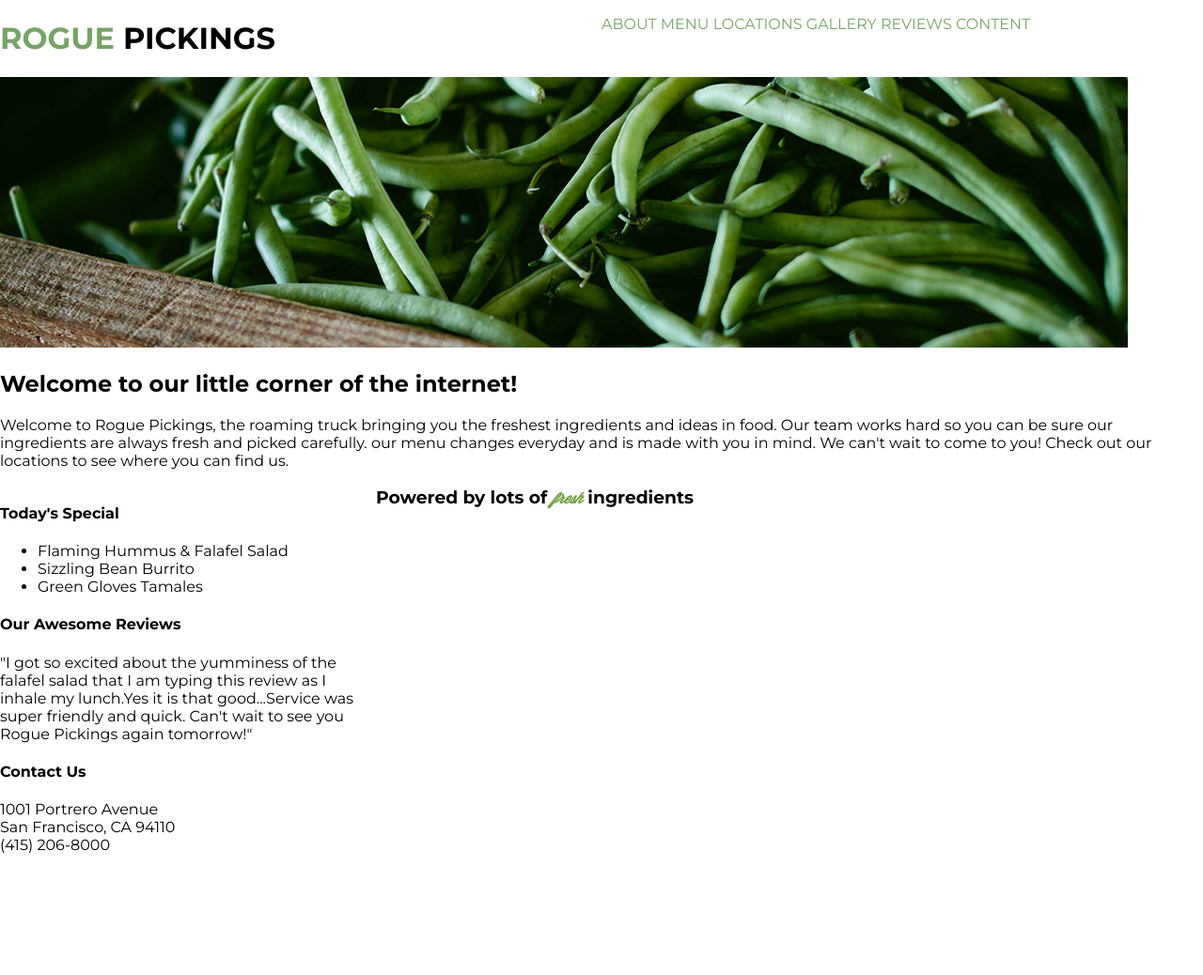
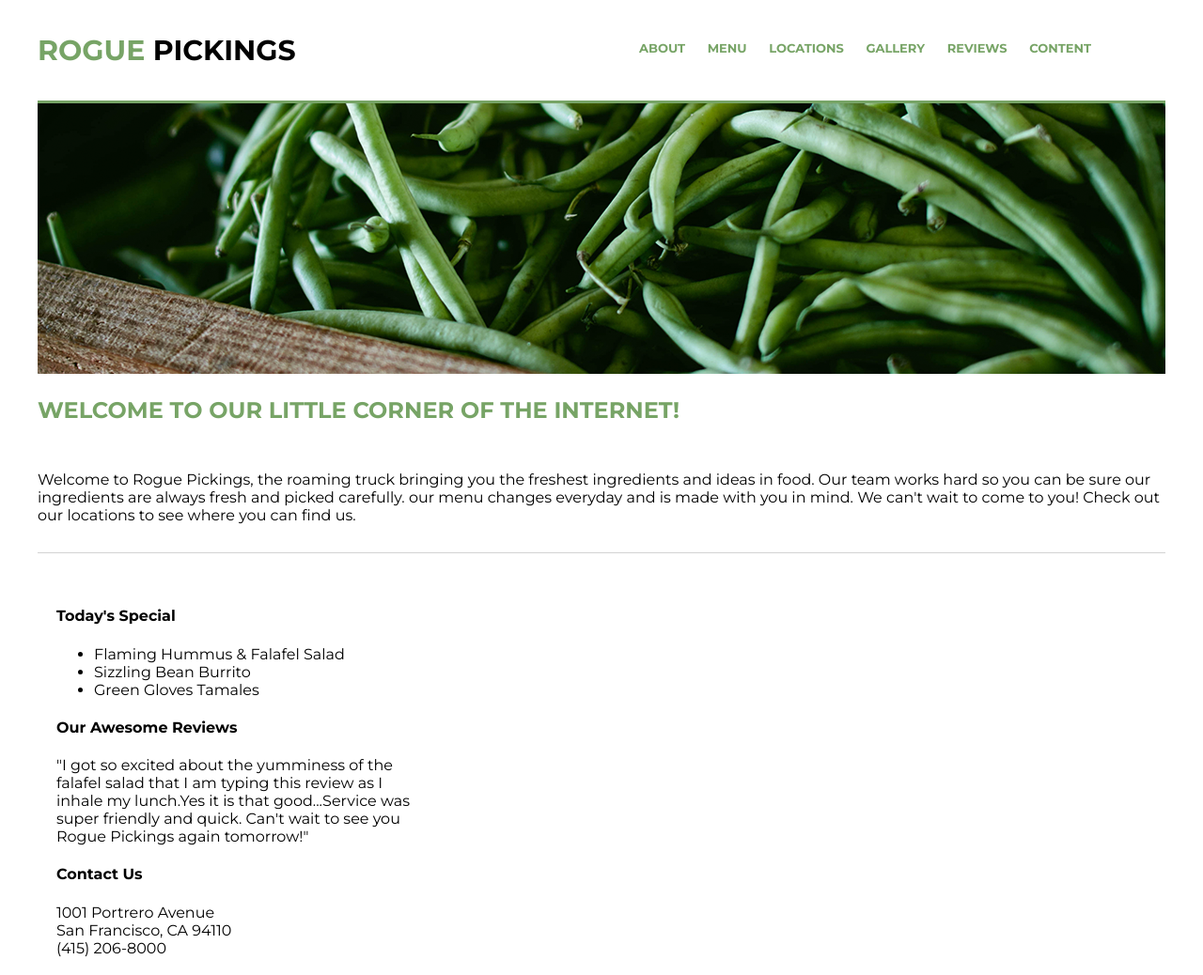
Before and after one commit to lukasvezina/101-rogue-pickings, a plain HTML site: page index.html in a window 1280 px wide. Shown: the top 1038 px of the page at 94% size. Before the commit the page ends 925 px from the top, so only its background shows below. Drawn offline with Linux system fonts and the light colour scheme.

Commit message:
Add files via upload

```diff
--- a/css/main.css
+++ b/css/main.css
@@ -7,6 +7,12 @@ body{
   font-family: 'WisdomScript';
   src: url('../font/WisdomScript.otf') format('opentype');
 }
+
+.container{
+    margin: auto;
+    max-width: 1200px;
+}
+
 /***Grid***/
 .full-width{
   width: 1200px;
@@ -19,32 +25,59 @@ body{
 
 .third-width{
   float: left;
+  margin: 20px;
   width: 400px;
 }
 /***Header Section***/
 h1{
+  color: black;
+  font-size: 30px;
   text-transform: uppercase;
+  padding: 15px 0px;
 }
 
 header span{
   color: #77a466
 }
 
+.navbar{
+    padding: 25px 0px;
+}
+
 .navbar li{
   display: inline;
+  font-size: 13px;
+  font-weight: bold;
   text-align: right;
   text-transform: uppercase;
+  word-spacing: 20px;
 }
 
 .navbar a{
   color: #77a466;
+  text-align: right;
   text-decoration: none;
 }
+
+.hero-image{
+  border-top: 3px solid #77a466;
+}
 /***Main Section***/
-p{
+h2{
+  color: #77a466;
+  text-transform: uppercase;
+}
 
+#about p{
+  font-weight: 18px;
+  padding: 30px 0px;
+  border-bottom: 1px solid lightgrey;
 }
 /***Footer Section***/
+footer{
+  clear: both;
+}
+
 em{
   font-family: 'WisdomScript';
   font-size: 16px;
--- a/index.html
+++ b/index.html
@@ -34,18 +34,18 @@
               <li>
                 <a href="#content">Content</a>
               </li>
-            </nav>
+            </ul>
+          </nav>
+        </div>
+      </header>
+      <main>
+          <div class="full-width">
+            <img class="hero-image" src="img/hero-image.png" alt="Green Beans Basket">
           </div>
-        </header>
-        <main>
-          <div class="full-width">
-            <img src="img/hero-image.png" alt="Green Beans Basket">
-            </div>
             <section id="about">
               <h2>Welcome to our little corner of the internet!</h2>
               <p>Welcome to Rogue Pickings, the roaming truck bringing you the freshest ingredients and ideas in food. Our team works hard so you can be sure our ingredients are always fresh and picked carefully. our menu changes everyday and is made with you in mind. We can't wait to come to you! Check out our locations to see where you  can find us.</p>
             </section>
-          </div>
           <div class="third-width">
             <section id="menu">
               <h4>Today's Special</h4>
```
